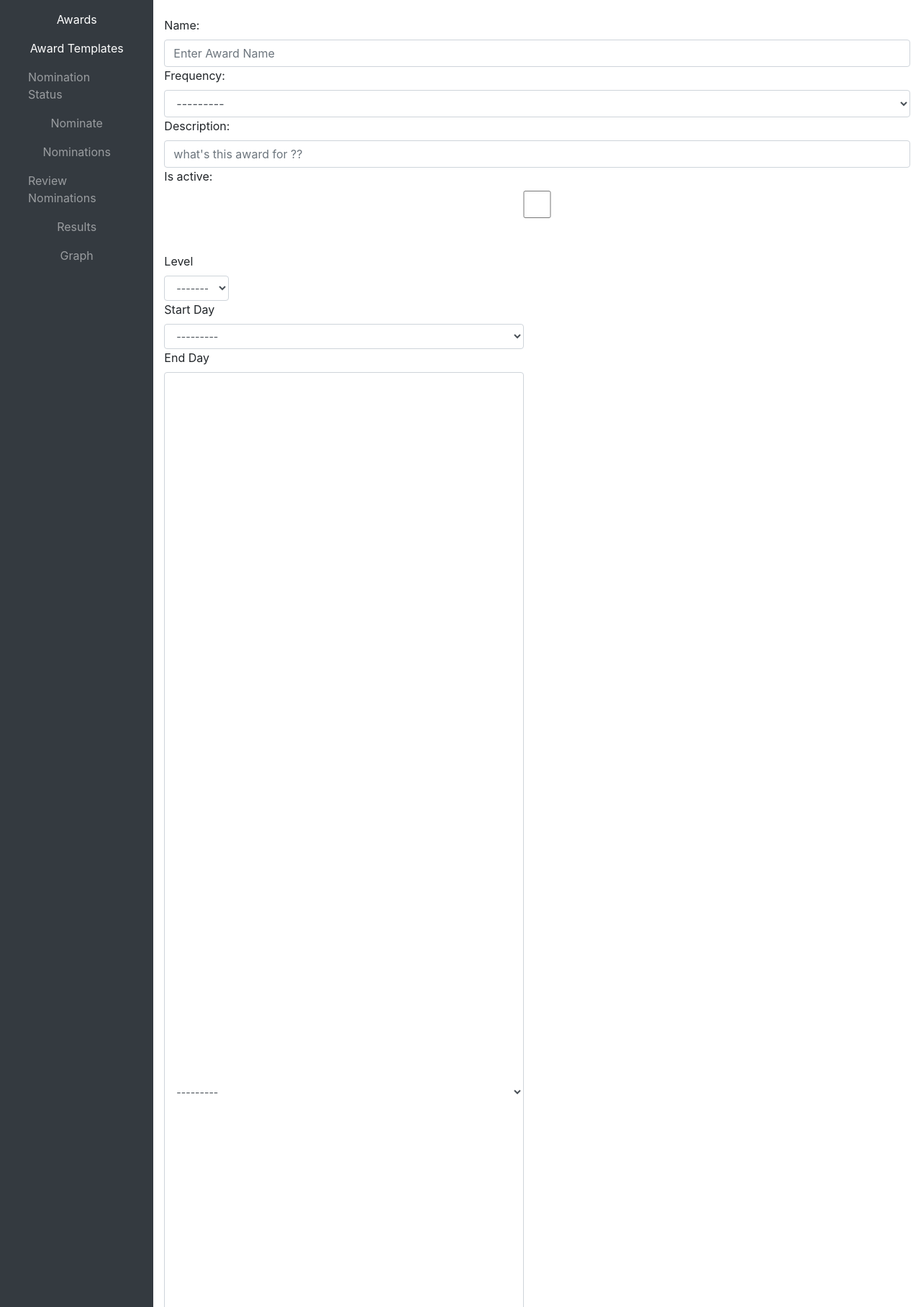
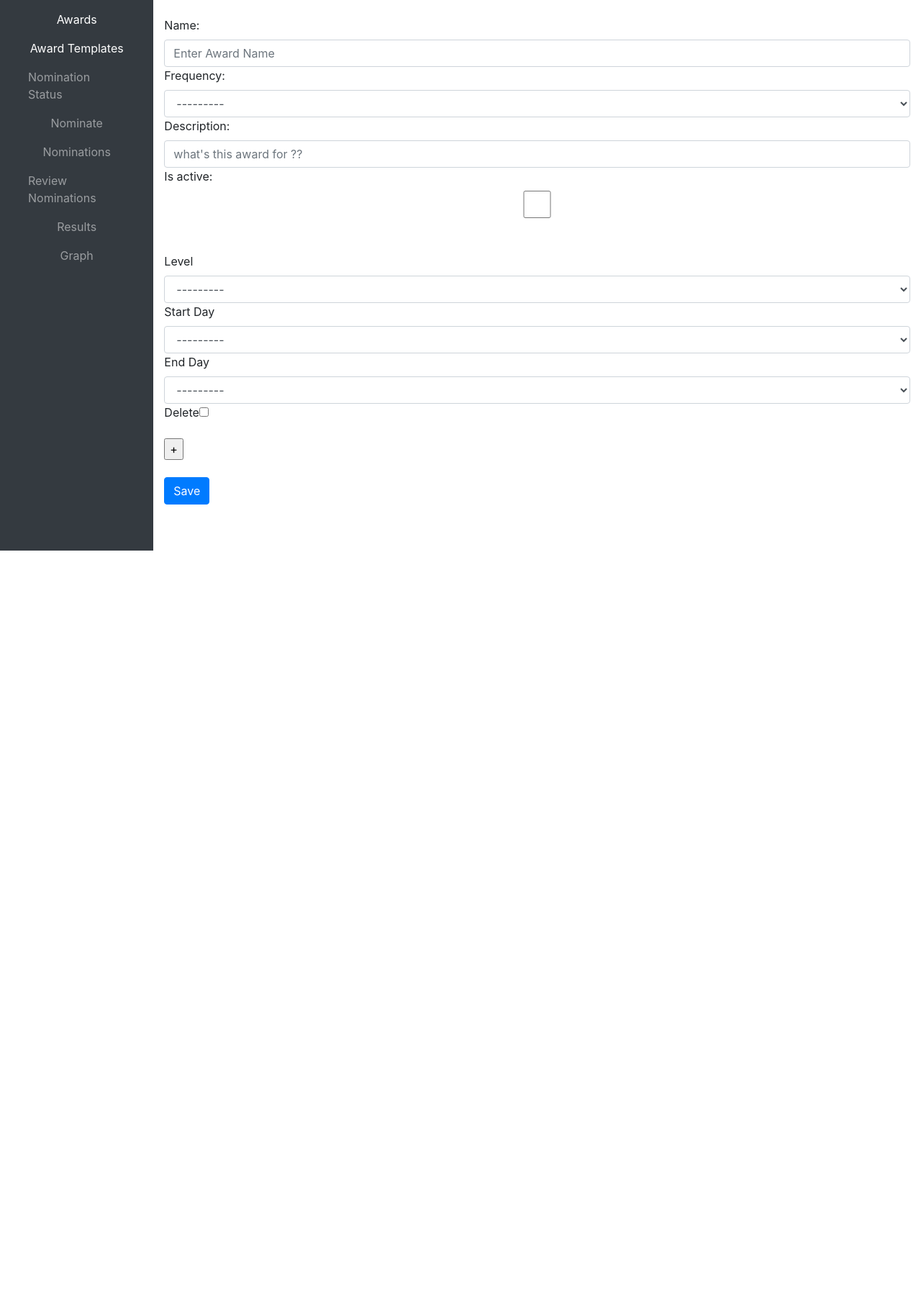
Before and after one commit to PramatiTechno/nominate_ur_bee, a Django app: page /newawards/ in a window 1280 px wide. Shown: the part 104-1920 px from the top of the page at 72% size. After the commit the page ends 869 px from the top, so only its background shows below. Run offline with Django 3.2, Linux system fonts and the light colour scheme; data that the repository does not hold is empty; parts of the project's set-up code (start-up, migrations or seed data) failed here and were passed over; some libraries are stand-ins or nearby versions.

Commit message:
removed css fields from main.css file

```diff
--- a/static/css/main.css
+++ b/static/css/main.css
@@ -24,22 +24,3 @@
   background-color: white;
   overflow: hidden;
 }
-
-.abc
-{
-  font-size: 14px;
-  width:90px;
-}
-
-.def
-{
-  font-size: 14px;
-  width:500px;
-}
-
-.ghi
-{
-  font-size: 14px;
-  width:500px;
-  height: 2000px;
-}
```
